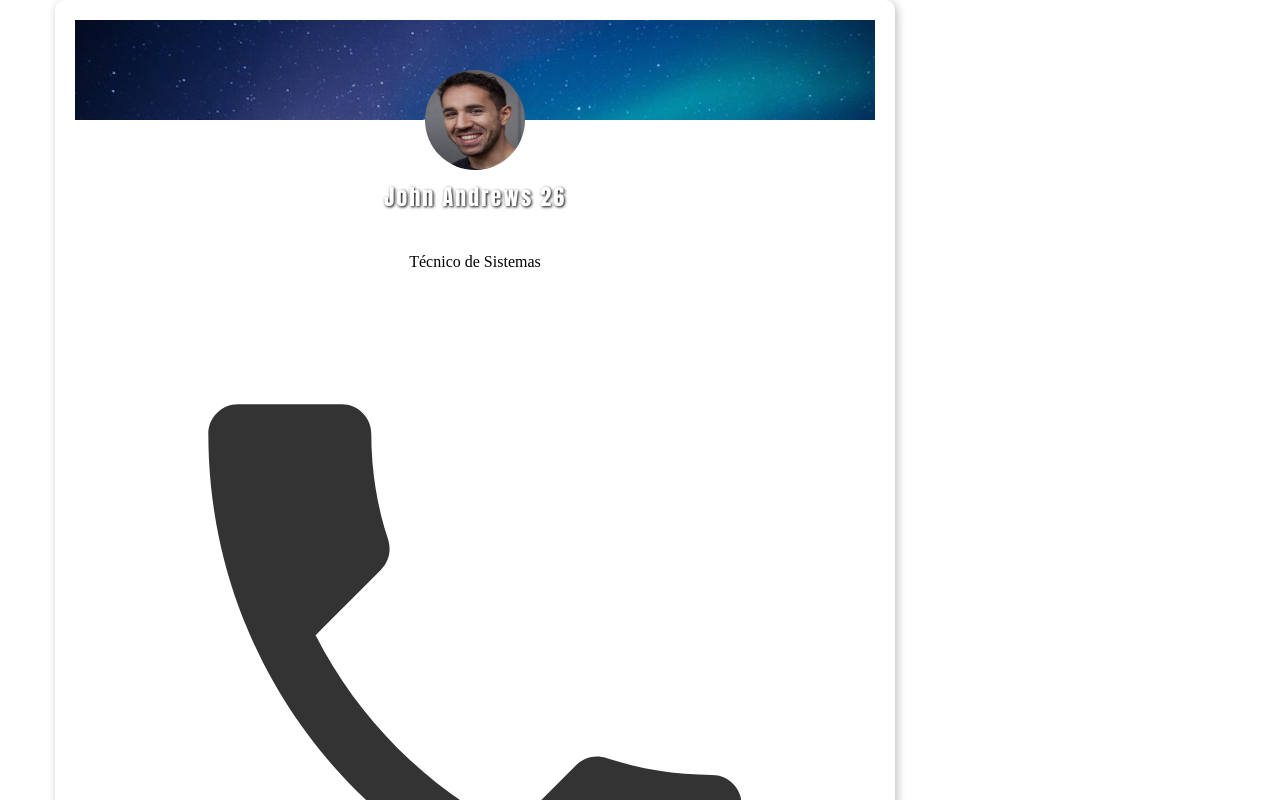
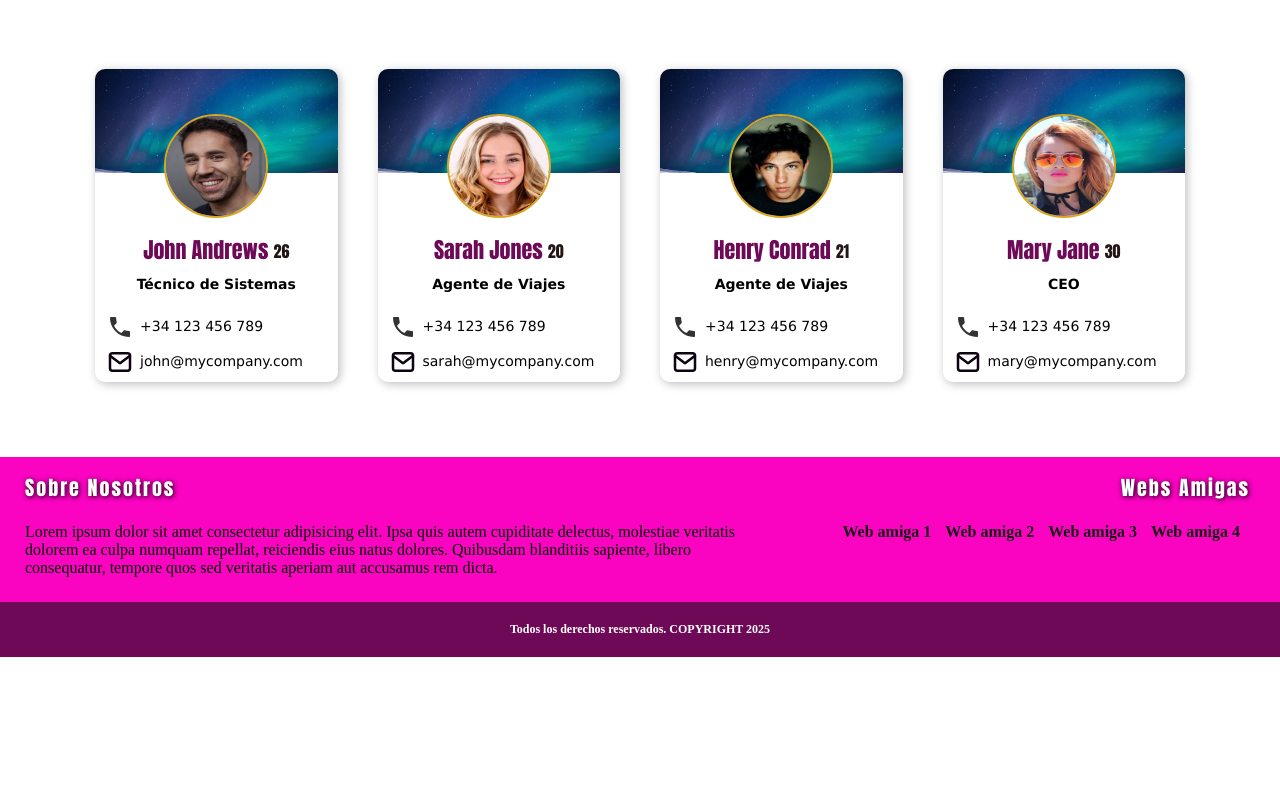
Before and after one commit to BenjaminPallares/1rBat---Blog-de-Viajes-, a plain HTML site: page nosotros.html in a window 1280 px wide. Shown: the part 389-1189 px from the top of the page. After the commit the page ends 1046 px from the top, so only its background shows below. Drawn offline with Linux system fonts and the light colour scheme.

Commit message:
Changes to be committed: 	modified:   CSS/style.css 	modified:   index.html 	modified:   nosotros.html

```diff
--- a/CSS/style.css
+++ b/CSS/style.css
@@ -156,13 +156,13 @@ main {
     text-align: justify;
 }
 
-h2,
+.posts-titulos,
 .titulo-autor {
     text-align: center;
     margin-bottom: 20px;
     font-family: Impact, Haettenschweiler, 'Arial Narrow Bold', sans-serif;
     color: white;
-    padding: 20px;
+    /* padding: 10px; */
     font-weight: lighter;
     text-shadow: 1px 1px 3px black;
     font-size: 22px;
@@ -181,7 +181,7 @@ h2,
 }
 
 .texto-autor {
-    padding: 10px;
+    /* padding: 10px; */
 }
 
 .otros_posts {
@@ -204,7 +204,10 @@ h2,
     margin-top: 15px;
 }
 
+/* ************************************************************* */
 /* ******************** FOOTER CON GRID CONTAINER ******************** */
+/* ************************************************************* */
+
 .grid-container-footer {
     display:grid;
     box-sizing: border-box;
@@ -217,7 +220,7 @@ h2,
 .h1-footer-izq {
     /* margin-bottom: 20px; */
     color: white;
-    font-size: 26px;
+    font-size: 20px;
     font-weight: lighter;
     font-family: Impact, Haettenschweiler, 'Arial Narrow Bold', sans-serif;
     letter-spacing: 2px;
@@ -232,7 +235,9 @@ h2,
     background-color: #fa03c1;
     box-sizing: border-box;
     /* padding: 25px; */
-    padding: 45px;
+    padding-top: 15px;
+    padding-bottom: 25px;
+    padding-left: 25px;
     /* border: 1px solid black; */
 }
 
@@ -266,21 +271,29 @@ h2,
 /* ************************************************************* */
 /* ******************** NOSOTROS ******************************* */
 /* ************************************************************* */
+.titulo-nosotros {
+    text-align: center;
+    margin-top: 40px;
+    font-size: 38px;
+    font-family: Impact, Haettenschweiler, 'Arial Narrow Bold', sans-serif;
+    color: #f7a7e4;
+    font-weight: lighter;
+    letter-spacing: 2px;
+}
 
 .grid-container-nosotros {
     display: grid;
     grid-template-columns: repeat(4, 1fr);
-    gap: 5px;
+    gap: 40px;
     padding: 15px;
-    margin: 20px;
+    margin: 60px;
 }
 
 .tarjeta-nosotros {
     box-shadow: 2px 2px 10px rgba(0, 0, 0, 0.261);
     box-sizing: border-box;
     border-radius: 10px;
-    padding: 20px;
-    text-align: center;
+    text-align: left;
 }
 
 .cabecera {
@@ -290,8 +303,12 @@ h2,
     margin-left: auto;
     margin-right: auto;
     width: 100%;
+    border-top-left-radius: 10px;
+    border-top-right-radius: 10px;
     /* height: 300px; */
 }
+
+
 .foto {
     display: block;
     margin-left: auto;
@@ -299,12 +316,60 @@ h2,
     width: 100px;
     height: 100px;
     border-radius: 50%;
+    border: 2px solid goldenrod;
     margin-bottom: 15px;
     position: relative;
-    top: 50px;
+    top: 45px;
+}
 
+.nombre-nosotros {
+    text-align: center;
+    margin-top: 60px;
+    font-size: 22px;
+
+    color: #6e0957;
+
+    font-weight: lighter;
+    font-family: Impact, Haettenschweiler, 'Arial Narrow Bold', sans-serif;
+}
+
+.edad {
+    text-align: center;
+    font-size: 16px;
+    margin-top: 10px;
+    color: rgb(36, 21, 21);
+    vertical-align: middle;
 }
 
 .contenido{
     margin-top: 40px;
 }
+
+.descripcion {
+    text-align: center;
+    font-size: 14px;
+    font-family: Verdana, Geneva, Tahoma, sans-serif;
+    margin-top: 10px;
+    margin-bottom: 20px;
+    font-weight: bolder;
+}
+
+.telefono,
+.email{
+    text-align: left;
+    margin-bottom: 5px;
+    font-family: Verdana, Geneva, Tahoma, sans-serif;
+    font-size: 14px;
+    margin-left: 10px;
+    font-weight: 500;
+
+}
+
+.icono {
+    display: inline-block;
+    width: 30px;
+    height: 30px;
+    margin-right: 5px;
+    vertical-align: middle;
+    /* border: 1px solid red; */
+}
--- a/nosotros.html
+++ b/nosotros.html
@@ -28,13 +28,49 @@
                 <img src="./IMG/foto1.png" alt="" class="foto">
             </div>
             <div class="contenido">
-                <h2 class="nombre-nosotros">John Andrews <span>26</span></h2>
+                <h2 class="nombre-nosotros">John Andrews <span class="edad">26</span></h2>
                 <p class="descripcion">Técnico de Sistemas</p>
-                <p class="telefono"><img src="./IMG/phone.svg" alt="" class="phone">+34 123 456 789</p>
-                <p class="mail"><img src="./IMG/mail.svg" alt="">john@mycompany.com</p>
+                <p class="telefono"><img src="./IMG/phone.svg" alt="" class="icono">+34 123 456 789</p>
+                <p class="email"><img src="./IMG/mail.svg" alt="" class="icono">john@mycompany.com</p>
             </div>
         </div>
 
+
+        <div class="tarjeta-nosotros">
+            <div class="cabecera">
+                <img src="./IMG/foto2.png" alt="" class="foto">
+            </div>
+            <div class="contenido">
+                <h2 class="nombre-nosotros">Sarah Jones <span class="edad">20</span></h2>
+                <p class="descripcion">Agente de Viajes</p>
+                <p class="telefono"><img src="./IMG/phone.svg" alt="" class="icono">+34 123 456 789</p>
+                <p class="email"><img src="./IMG/mail.svg" alt="" class="icono">sarah@mycompany.com</p>
+            </div>
+        </div>
+
+        <div class="tarjeta-nosotros">
+            <div class="cabecera">
+                <img src="./IMG/foto3.png" alt="" class="foto">
+            </div>
+            <div class="contenido">
+                <h2 class="nombre-nosotros">Henry Conrad <span class="edad">21</span></h2>
+                <p class="descripcion">Agente de Viajes</p>
+                <p class="telefono"><img src="./IMG/phone.svg" alt="" class="icono">+34 123 456 789</p>
+                <p class="email"><img src="./IMG/mail.svg" alt="" class="icono">henry@mycompany.com</p>
+            </div>
+        </div>
+
+        <div class="tarjeta-nosotros">
+            <div class="cabecera">
+                <img src="./IMG/foto4.png" alt="" class="foto">
+            </div>
+            <div class="contenido">
+                <h2 class="nombre-nosotros">Mary Jane <span class="edad">30</span></h2>
+                <p class="descripcion">CEO</p>
+                <p class="telefono"><img src="./IMG/phone.svg" alt="" class="icono">+34 123 456 789</p>
+                <p class="email"><img src="./IMG/mail.svg" alt="" class="icono">mary@mycompany.com</p>
+            </div>
+        </div>
     </main>
 
     <footer class="grid-container-footer">
```
Also changed, not shown: index.html (+2 -2 lines).
